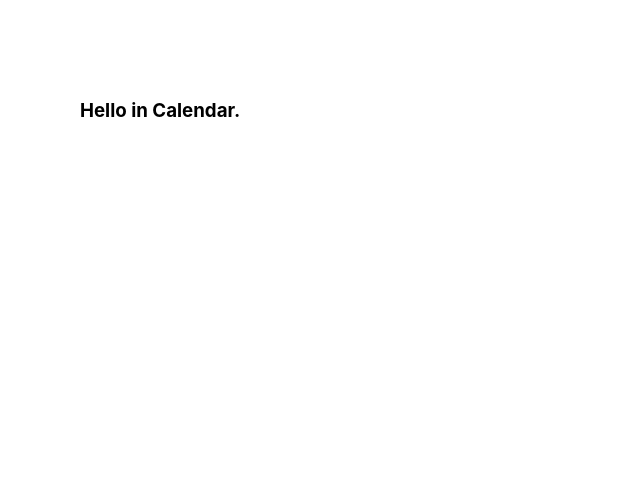
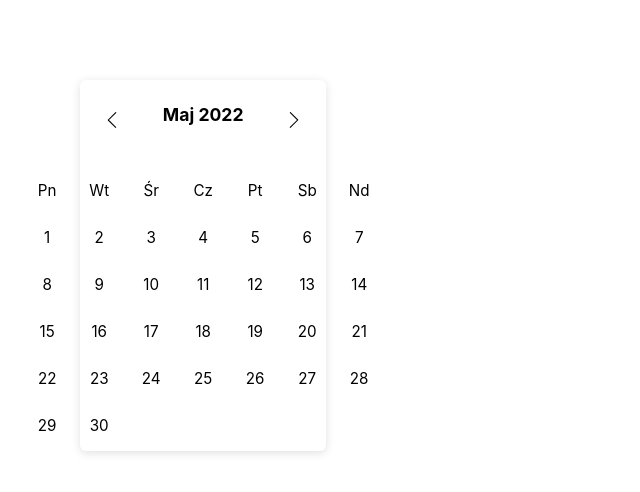
Before and after one commit to s-jez/Calendar_App, a Next.js app: page / in a window 1280 px wide. Shown: the top 492 px of the page, without its empty margins (0-640 px from the left). Built offline with nearby package versions, Linux system fonts and the light colour scheme.

Commit message:
add calendar styles.

```diff
--- /dev/null
+++ b/components/Calendar/CalendarForm.module.scss
@@ -0,0 +1,31 @@
+.form {
+  width: 22%;
+  box-shadow: rgba(99, 99, 99, 0.2) 0px 2px 8px 0px;
+  border-radius: 6px;
+  .card {
+    display: flex;
+    justify-content: center;
+  }
+  .col {
+    div {
+      display: flex;
+      justify-content: center;
+      align-items: center;
+      width: 2.5rem;
+      height: 2.5rem;
+      margin: 5px;
+      border: 1px solid transparent;
+      font-size: .95rem;
+    }
+    .day {
+      display: flex;
+      justify-content: center;
+      &:hover {
+        background-color: white;
+        border-radius: 100%;
+        cursor: pointer;
+        border: 1px solid black;
+      }
+    }
+  }
+}
--- a/components/Calendar/CalendarForm.tsx
+++ b/components/Calendar/CalendarForm.tsx
@@ -1,11 +1,65 @@
 import React from "react";
 import DateInput from "../Input/DateInput";
+import MonthInput from "../Input/MonthInput";
+import styles from "../Calendar/CalendarForm.module.scss";
 
 const CalendarForm = () => {
   return (
-    <form>
-      <DateInput />
-      <h3>Hello in Calendar.</h3>
+    <form className={styles.form}>
+      <MonthInput />
+      <div className={styles.card}>
+        <div className={styles.col}>
+          <div>Pn</div>
+          <div className={styles.day}>1</div>
+          <div className={styles.day}>8</div>
+          <div className={styles.day}>15</div>
+          <div className={styles.day}>22</div>
+          <div className={styles.day}>29</div>
+        </div>
+        <div className={styles.col}>
+          <div>Wt</div>
+          <div className={styles.day}>2</div>
+          <div className={styles.day}>9</div>
+          <div className={styles.day}>16</div>
+          <div className={styles.day}>23</div>
+          <div className={styles.day}>30</div>
+        </div>
+        <div className={styles.col}>
+          <div>Śr</div>
+          <div className={styles.day}>3</div>
+          <div className={styles.day}>10</div>
+          <div className={styles.day}>17</div>
+          <div className={styles.day}>24</div>
+        </div>
+        <div className={styles.col}>
+          <div>Cz</div>
+          <div className={styles.day}>4</div>
+          <div className={styles.day}>11</div>
+          <div className={styles.day}>18</div>
+          <div className={styles.day}>25</div>
+        </div>
+        <div className={styles.col}>
+          <div>Pt</div>
+          <div className={styles.day}>5</div>
+          <div className={styles.day}>12</div>
+          <div className={styles.day}>19</div>
+          <div className={styles.day}>26</div>
+        </div>
+        <div className={styles.col}>
+          <div>Sb</div>
+          <div className={styles.day}>6</div>
+          <div className={styles.day}>13</div>
+          <div className={styles.day}>20</div>
+          <div className={styles.day}>27</div>
+        </div>
+        <div className={styles.col}>
+          <div>Nd</div>
+          <div className={styles.day}>7</div>
+          <div className={styles.day}>14</div>
+          <div className={styles.day}>21</div>
+          <div className={styles.day}>28</div>
+        </div>
+      </div>
     </form>
   );
 };
--- /dev/null
+++ b/components/Input/Input.module.scss
@@ -0,0 +1,13 @@
+.month-input {
+  display: flex;
+  justify-content: space-between;
+  padding: 1.5rem;
+  .bold {
+    font-weight: 700;
+    font-size: 1.1rem;
+  }
+  .arrow {
+    margin: .5rem 0;
+  }
+
+}
--- a/components/Input/MonthInput.tsx
+++ b/components/Input/MonthInput.tsx
@@ -1,7 +1,20 @@
 import React from "react";
+import styles from "../Input/Input.module.scss";
+import { SlArrowLeft, SlArrowRight } from "react-icons/sl";
 
 const MonthInput = () => {
-  return <div></div>;
+  return (
+    <div className={styles["month-input"]}>
+      <div className={styles.arrow}>
+        <SlArrowLeft />
+      </div>
+      <div className={styles.bold}>Maj 2022</div>
+      <div className={styles.arrow}>
+        {" "}
+        <SlArrowRight />
+      </div>
+    </div>
+  );
 };
 
 export default MonthInput;
--- a/package.json
+++ b/package.json
@@ -17,6 +17,8 @@
     "next": "13.0.2",
     "react": "18.2.0",
     "react-dom": "18.2.0",
+    "react-icons": "^4.6.0",
+    "sass": "^1.56.1",
     "typescript": "4.8.4"
   }
 }
--- a/pages/_app.tsx
+++ b/pages/_app.tsx
@@ -1,6 +1,6 @@
-import '../styles/globals.css'
-import type { AppProps } from 'next/app'
+import "../styles/globals.scss";
+import type { AppProps } from "next/app";
 
 export default function App({ Component, pageProps }: AppProps) {
-  return <Component {...pageProps} />
+  return <Component {...pageProps} />;
 }
--- a/pages/index.tsx
+++ b/pages/index.tsx
@@ -1,7 +1,7 @@
 import Head from "next/head";
 import Image from "next/image";
 import CalendarForm from "../components/Calendar/CalendarForm";
-import styles from "../styles/Home.module.css";
+import styles from "../styles/Home.module.scss";
 
 export default function Home() {
   return (
--- a/styles/globals.css
+++ b/styles/globals.scss
@@ -1,5 +1,6 @@
 html,
 body {
+  box-sizing: border-box;
   padding: 0;
   margin: 0;
   font-family: -apple-system, BlinkMacSystemFont, Segoe UI, Roboto, Oxygen,
@@ -10,17 +11,3 @@ a {
   color: inherit;
   text-decoration: none;
 }
-
-* {
-  box-sizing: border-box;
-}
-
-@media (prefers-color-scheme: dark) {
-  html {
-    color-scheme: dark;
-  }
-  body {
-    color: white;
-    background: black;
-  }
-}
```
Also changed, not shown: components/Input/DateInput.tsx (+4 -6 lines), styles/Home.module.scss (renamed from styles/Home.module.css), 1 other file (tests, documents, lock files or other folders).
